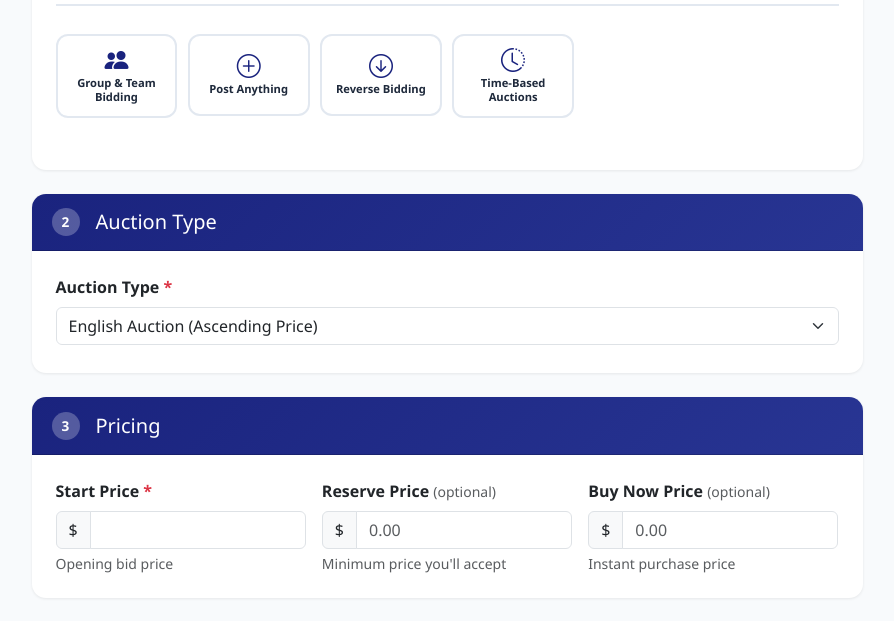
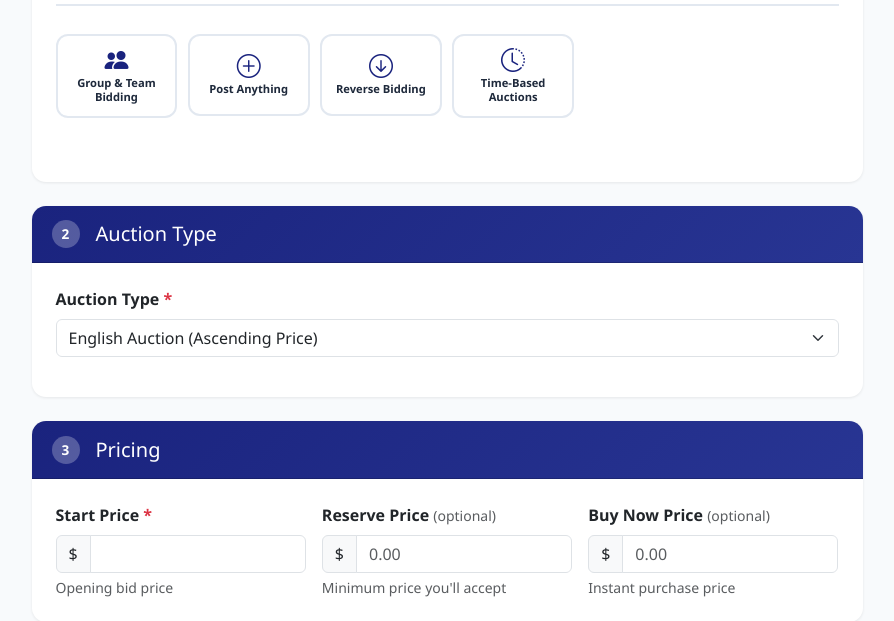
Before and after one commit to vikas2202/universal-bidding-system, a Django app: page /auctions/create/ in a window 1280 px wide. Shown: the part 870-1491 px from the top of the page, without its empty margins (193-1087 px from the left). Run offline with Django 5.2, Linux system fonts and the light colour scheme; the visitor is signed in with stand-in values (Sample User, id 1); data comes from the database, SQL or seed files in the repository; data that the repository does not hold is empty; some libraries are stand-ins or nearby versions.

Commit message:
fix: address review feedback - remove pk from migration defaults, fix spacing
Agent-Logs-Url: https://github.com/vikas2202/universal-bidding-system/sessions/ee060287-0389-4767-bcdf-7f9c3357d2ac

Co-authored-by: vikas2202 <151940947+vikas2202@users.noreply.github.com>

```diff
--- a/auctions/templates/auctions/create.html
+++ b/auctions/templates/auctions/create.html
@@ -72,7 +72,7 @@
                         {% if item_form.category.errors %}<div class="text-danger small mt-1">{{ item_form.category.errors.0 }}</div>{% endif %}
 
                         <!-- OLX-style Category Picker -->
-                        <div class="mb-1" id="category-section">
+                        <div class="mb-3" id="category-section">
                             <label class="form-label fw-semibold">
                                 Category <span class="text-danger">*</span>
                             </label>
@@ -162,7 +162,7 @@
                         <h5 class="mb-0">Auction Type</h5>
                     </div>
                     <div class="card-body p-4">
-                        <div class="mb-1">
+                        <div class="mb-3">
                             <label class="form-label fw-semibold">
                                 Auction Type <span class="text-danger">*</span>
                             </label>
```
Also changed, not shown: auctions/migrations/0004_load_initial_categories.py.
